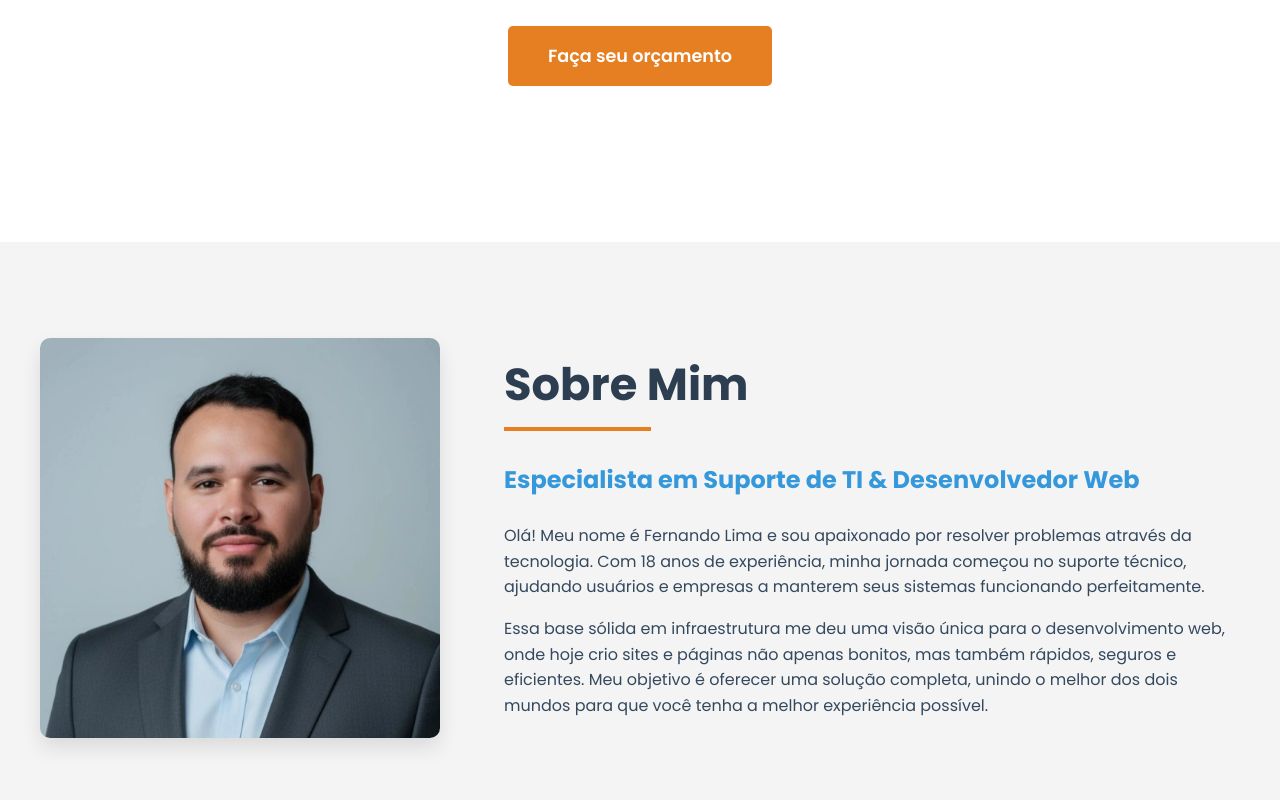
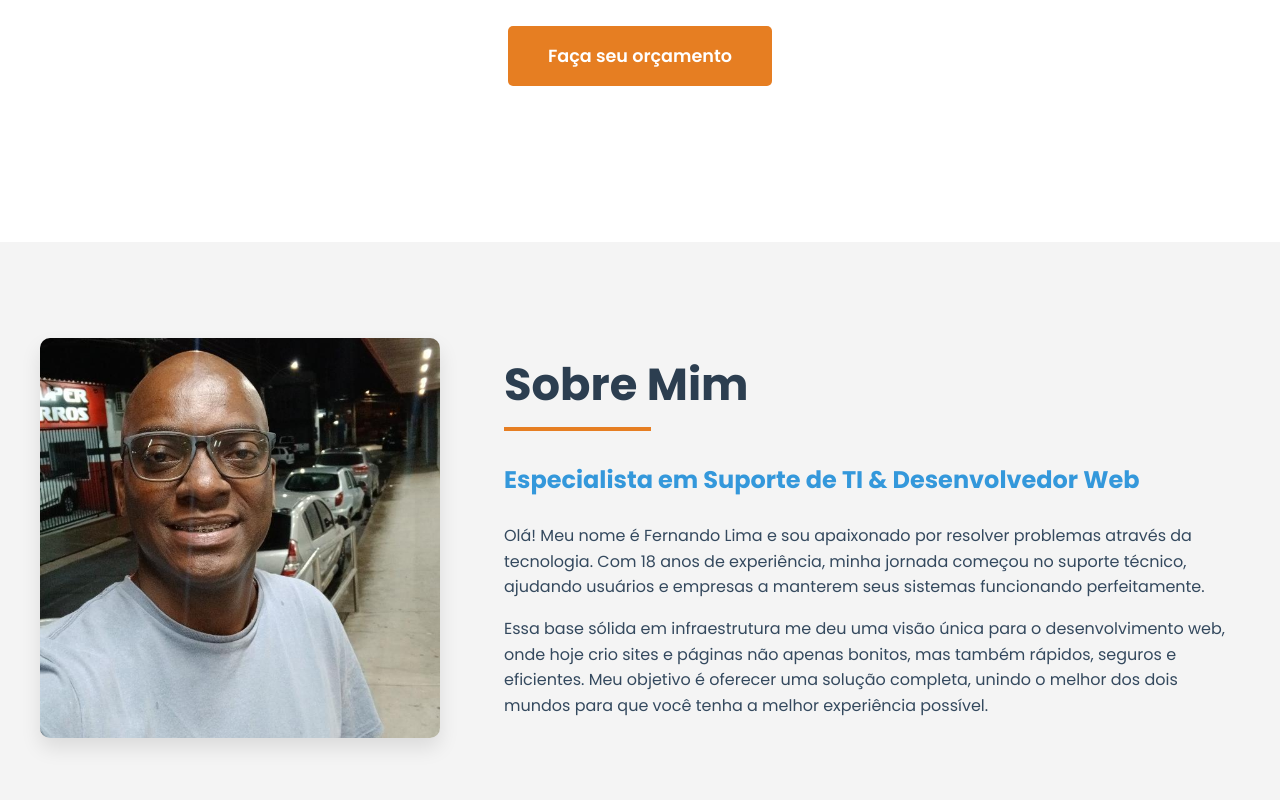
Before and after one commit to ndaraujo/portfolio-dev-lima, a plain HTML site: page index.html in a window 1280 px wide. Shown: the part 558-1358 px from the top of the page. Drawn offline with Linux system fonts and the light colour scheme.

Commit message:
Atualização teste na foto

```diff
--- a/index.html
+++ b/index.html
@@ -41,7 +41,7 @@
         <section id="sobre" class="about-section">
             <div class="about-container">
                 <div class="about-image">
-                    <img src="assets/Fernando.jpg" alt="Foto de Fernando Lima">
+                    <img src="assets/Correa.jpeg" alt="Foto de Fernando Lima">
                 </div>
                 <div class="about-text">
                     <h2>Sobre Mim</h2>
```
Also changed, not shown: assets/Correa.jpeg (added).
